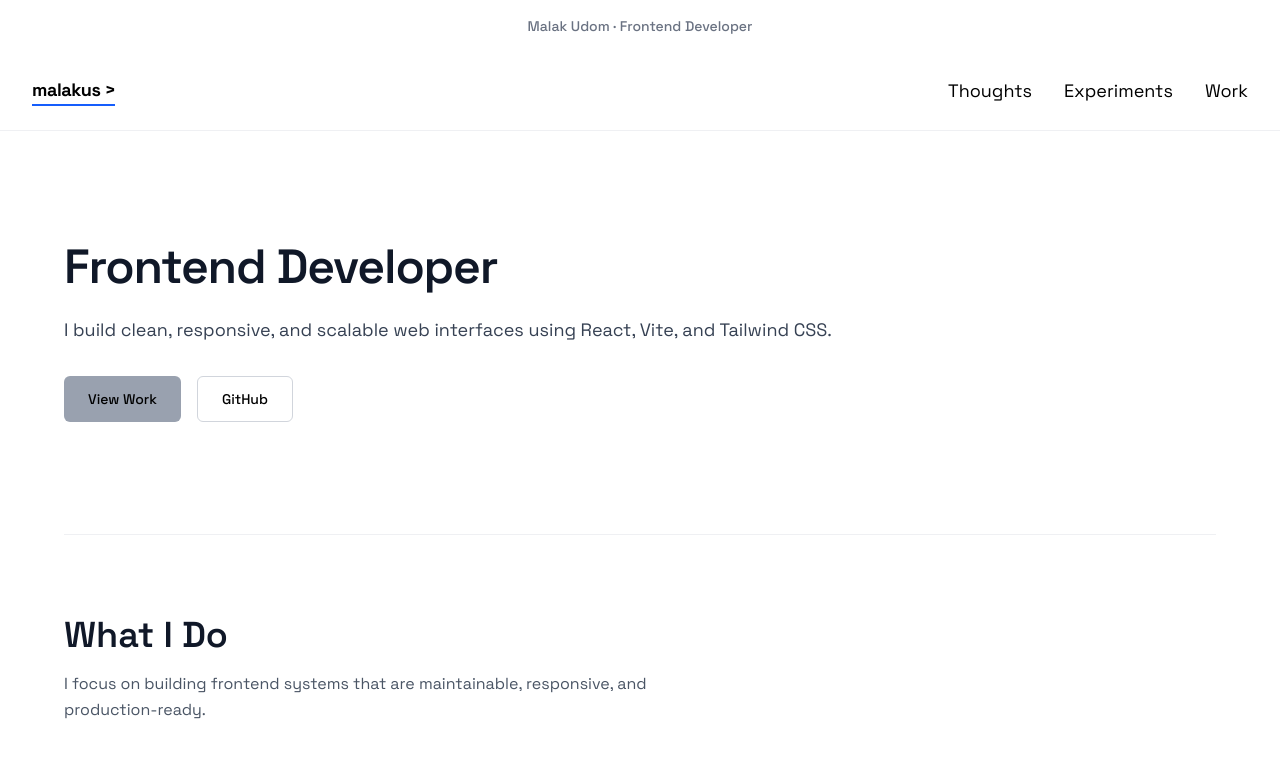
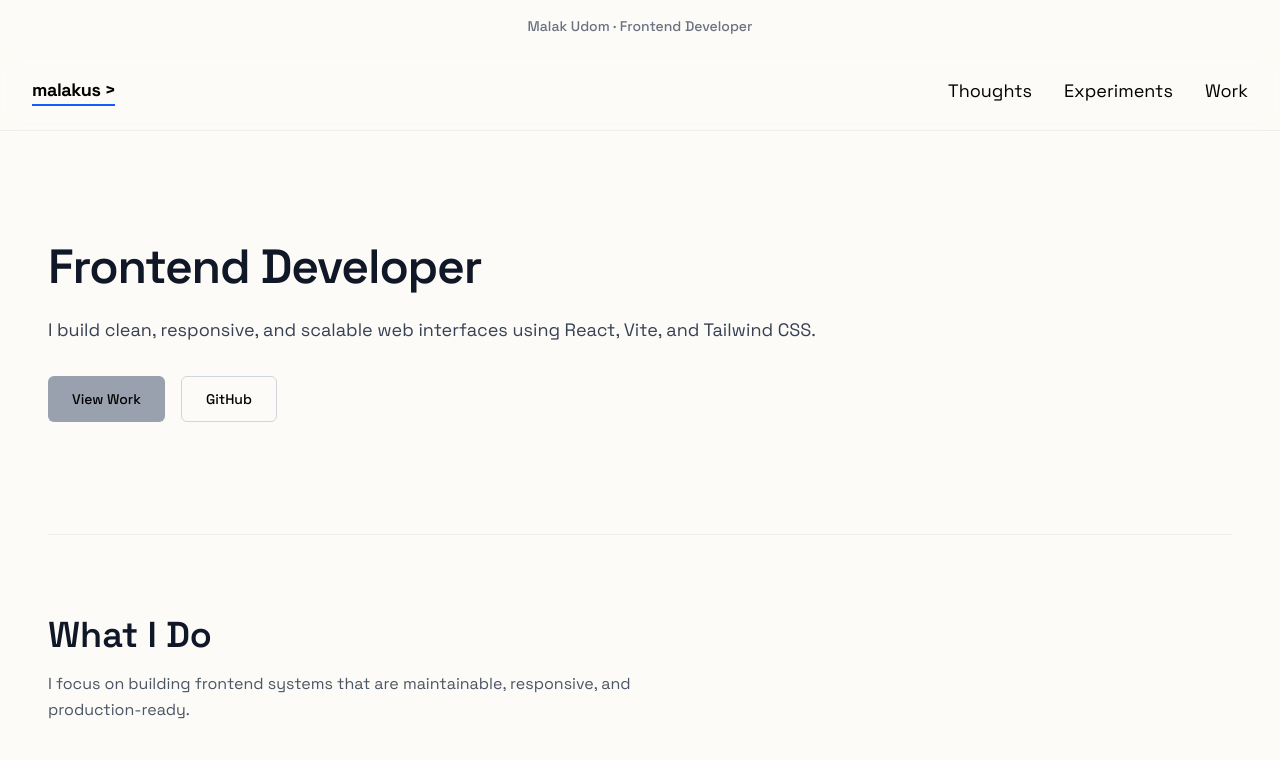
Before and after one commit to malakus4/portfolio-react, a React (Vite) app: page / in a window 1280 px wide. Shown: the top 760 px of the page. Built offline with nearby package versions, Linux system fonts and the light colour scheme.

Commit message:
style: apply base background color to body

```diff
--- a/src/index.css
+++ b/src/index.css
@@ -54,7 +54,7 @@ html {
 
 @layer utilities {
   .bg-base {
-    /* @apply bg-[#fdfbf7]; */
+    @apply bg-[#fdfbf7];
     /* @apply bg-[#f5efe6]; */
     /* @apply bg-[#f5d189];  */
   }
--- a/src/layouts/MainLayout.jsx
+++ b/src/layouts/MainLayout.jsx
@@ -12,7 +12,7 @@ function MainLayout() {
 
         {/* Page contents renders here */}
 
-        <main className="bg-surface mx-4">
+        <main>
           <Outlet />
         </main>
 
```
